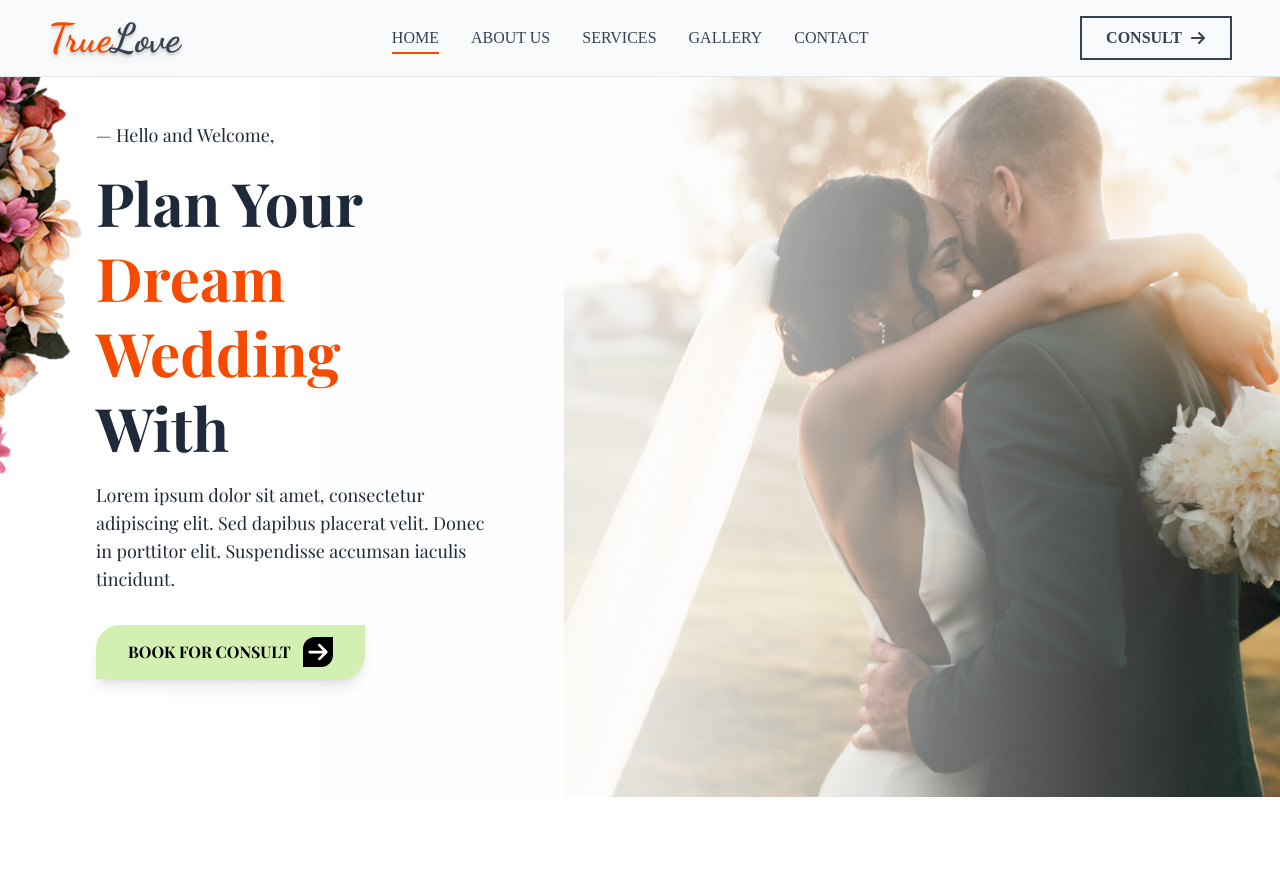
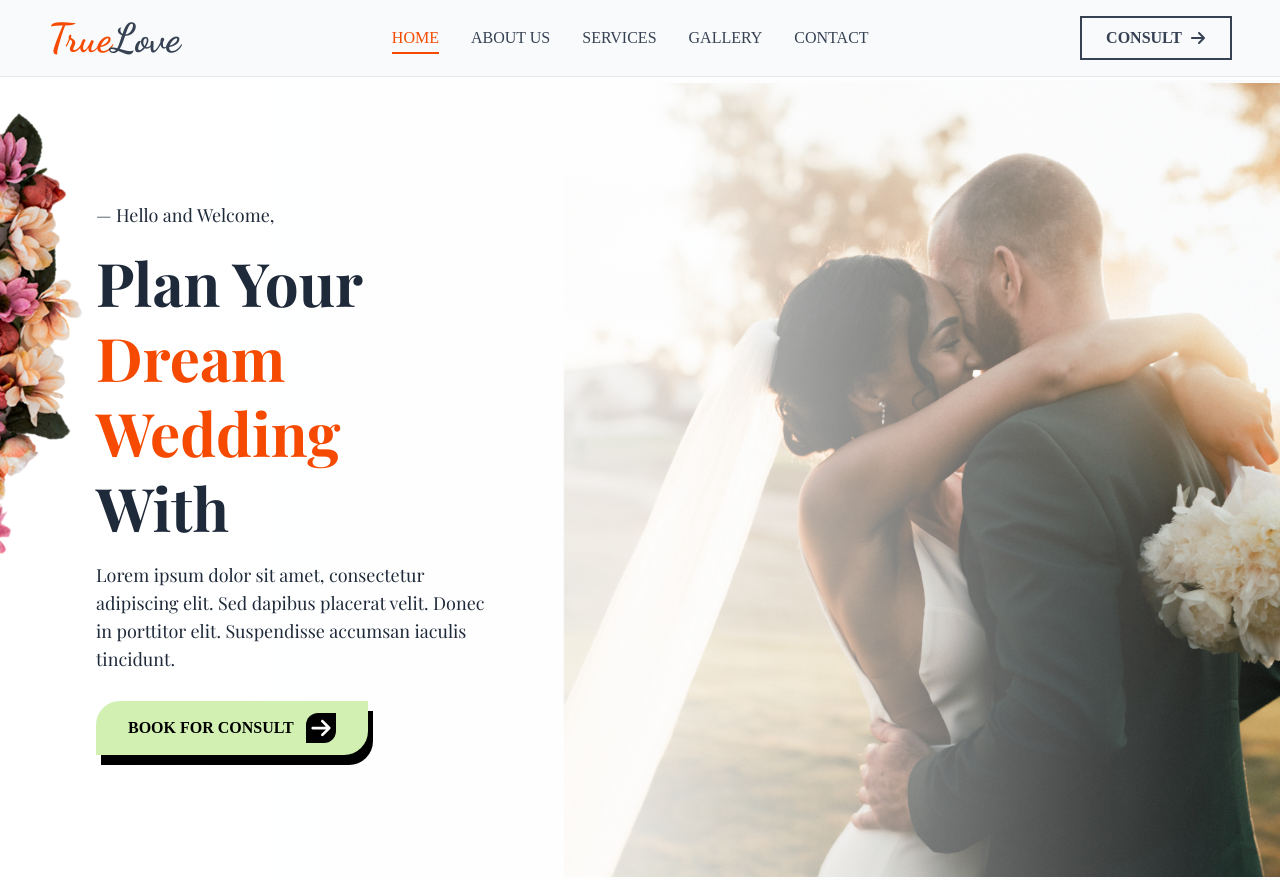
Before and after one commit to DsDigitalz/Wedding-Website, a React (Vite) app: page / in a window 1280 px wide. Before the commit the page ends 800 px from the top, so only its background shows below. Built offline with nearby package versions, Linux system fonts and the light colour scheme; a web font is replaced by a local one.

Commit message:
modified Hero.jsx

```diff
--- a/src/Components/Hero.jsx
+++ b/src/Components/Hero.jsx
@@ -3,9 +3,9 @@ import { FaArrowRight } from "react-icons/fa6"; // Assuming you have react-icons
 
 export default function Hero() {
   return (
-    <section className=" relative flex flex-col lg:flex-row items-center justify-between h-screen bg-gray-50 overflow-hidden">
+    <section className="-z-50 top-20 relative flex flex-col lg:flex-row items-center justify-between h-screen bg-gray-50 overflow-hidden">
       {/* Left Content Area */}
-      <div className="lg:relative absolute top-40 lg:top-0 z-10 w-full lg:w-1/2 p-6 md:p-12 lg:pl-24 lg:py-20 flex flex-col justify-center text-center lg:text-left">
+      <div className="lg:relative absolute top-50 lg:top-0 z-10 w-full lg:w-1/2 p-6 md:p-12 lg:pl-24 lg:py-20 flex flex-col justify-center text-center lg:text-left">
         {/* Decorative Flowers - Left */}
         <div className="absolute -left-5  top-1/2 -translate-y-1/2 lg:top-50 lg:bottom-0 lg:left-0 opacity-80 lg:opacity-100 z-0">
           {/* Replace with your actual flower image or SVG */}
@@ -32,8 +32,8 @@ export default function Hero() {
         {/* Book for Consult Button */}
         <a
           href="#"
-          className="inline-flex items-center justify-center space-x-3 px-8 py-3 bg-[#D1F0B1] text-black font-bold uppercase shadow-lg rounded-tl-3xl rounded-br-3xl
-             transition-all duration-300 transform hover:-translate-y-1 hover:shadow-[5px_10px_0px_0px_rgba(0,0,0,1)] max-w-fit mx-auto lg:mx-0 z-10"
+          className=" navlinks inline-flex items-center justify-center  cursor-pointer space-x-3 px-8 py-3 bg-[#D1F0B1] text-black font-bold uppercase  rounded-tl-3xl rounded-br-3xl
+             transition-all duration-300   transform -translate-y-1 shadow-[5px_10px_0px_0px_rgba(0,0,0,1)] max-w-fit mx-auto lg:mx-0 z-10"
         >
           <span>Book for Consult</span>
           <FaArrowRight className="text-3xl bg-black text-white p-1 rounded-tl-xl rounded-br-xl" />
--- a/src/Components/Navbar.jsx
+++ b/src/Components/Navbar.jsx
@@ -1,17 +1,16 @@
-import { useState } from "react";
+import { useState, useEffect } from "react";
 import { CgClose, CgMenuRight } from "react-icons/cg";
 import { FaArrowRight } from "react-icons/fa6";
-import { motion } from "framer-motion"; // 👈 Import Framer Motion
+import { motion, AnimatePresence } from "framer-motion";
 
 const navLinks = [
-  { name: "Home", href: "#" },
-  { name: "About Us", href: "#" },
-  { name: "Services", href: "#" },
-  { name: "Gallery", href: "#" },
-  { name: "Contact", href: "#" },
+  { name: "Home", href: "#home" },
+  { name: "About Us", href: "#about" },
+  { name: "Services", href: "#services" },
+  { name: "Gallery", href: "#gallery" },
+  { name: "Contact", href: "#contact" },
 ];
 
-// Animation variants for the whole navbar (fade-in/slide-in)
 const navbarVariants = {
   hidden: { opacity: 0, y: -50 },
   visible: { opacity: 1, y: 0, transition: { duration: 0.5 } },
@@ -19,42 +18,66 @@ const navbarVariants = {
 
 export default function Navbar() {
   const [mobileMenuOpen, setMobileMenuOpen] = useState(false);
+  const [activeLink, setActiveLink] = useState("Home");
 
-  const toggleMobileMenu = () => setMobileMenuOpen(!mobileMenuOpen);
+  const toggleMobileMenu = () => setMobileMenuOpen((prev) => !prev);
+
+  const handleLinkClick = (name) => {
+    setActiveLink(name);
+    setMobileMenuOpen(false);
+  };
+
+  useEffect(() => {
+    if (mobileMenuOpen) {
+      document.body.style.overflow = "hidden";
+    } else {
+      document.body.style.overflow = "unset";
+    }
+    return () => {
+      document.body.style.overflow = "unset";
+    };
+  }, [mobileMenuOpen]);
 
   return (
     <motion.nav
-      // 🛑 FIX: Added 'fixed top-0 w-full z-50' to make sure the navbar is always visible and on top.
-      className="fixed top-0 w-full flex items-center justify-between p-4 md:px-12 bg-gray-50 bg-opacity-80 backdrop-filter backdrop-blur-md z-50 border-b border-gray-200"
-      variants={navbarVariants} // 👈 Apply Framer Motion
+      className="navlinks fixed top-0 w-full flex items-center justify-between p-4 md:px-12 bg-gray-50 bg-opacity-80 backdrop-blur-md z-50 border-b border-gray-200"
+      variants={navbarVariants}
       initial="hidden"
       animate="visible"
     >
-      {/* Desktop & Mobile Logo */}
+      {/* Logo and Desktop Navigation (Omitted for brevity) */}
       <div className="logo">
-        <span className="text-2xl md:text-4xl lg:text-[40px] font-bold text-orange-600 text-shadow-lg ">
+        <span className="text-2xl md:text-4xl lg:text-[40px] font-bold text-orange-600">
           True<span className="text-gray-700">Love</span>
         </span>
       </div>
 
-      {/* Desktop Navigation */}
       <div className="hidden lg:flex items-center space-x-8">
         {navLinks.map((link) => (
           <a
             key={link.name}
             href={link.href}
-            className="links text-gray-700 hover:text-orange-600 transition-colors duration-300 relative group uppercase font-medium"
+            onClick={() => handleLinkClick(link.name)}
+            className={`navlinks relative uppercase font-medium transition-colors duration-300 ${
+              activeLink === link.name
+                ? "text-orange-600"
+                : "text-gray-700 hover:text-orange-600"
+            }`}
           >
             {link.name}
-            {/* Active Link Indicator (Simplified styling for clarity) */}
-            {link.name === "Home" && (
-              <span className="absolute left-0 right-0 bottom-[-4px] h-[2px] bg-orange-600" />
+            {activeLink === link.name && (
+              <motion.span
+                layoutId="active-nav-indicator"
+                className="absolute left-0 right-0 bottom-[-4px] h-[2px] bg-orange-600"
+                initial={{ opacity: 0 }}
+                animate={{ opacity: 1 }}
+                transition={{ duration: 0.2 }}
+              />
             )}
           </a>
         ))}
       </div>
 
-      {/* Desktop Consult Button */}
       <a
         href="#"
         className="navlinks hidden lg:flex items-center space-x-2 px-6 py-2 border-2 border-gray-700 text-gray-700 font-bold uppercase hover:bg-gray-700 hover:text-white transition-colors duration-300"
@@ -63,10 +86,8 @@ export default function Navbar() {
         <FaArrowRight />
       </a>
 
-      {/* Mobile Menu Button */}
+      {/* Mobile Menu Button (Omitted for brevity) */}
       <div className="lg:hidden z-50">
-        {" "}
-        {/* Ensure button is on top */}
         <button onClick={toggleMobileMenu} className="text-gray-700">
           {mobileMenuOpen ? (
             <CgClose className="h-8 w-8" />
@@ -76,14 +97,14 @@ export default function Navbar() {
         </button>
       </div>
 
-      {/* Mobile Menu (Using Framer Motion conditionally) */}
+      {/* Mobile Menu with AnimatePresence */}
+      <AnimatePresence>
         {mobileMenuOpen && (
           <motion.div
-          // 🛑 FIX: Use fixed positioning for the full-screen menu overlay
-          className="fixed top-[68px] w-50 p-4 bg-gray-50  lg:hidden"
-          initial={{ opacity: 0, x: "100%" }} // Start off-screen to the right
-          animate={{ opacity: 1, x: 0 }} // Slide in
-          exit={{ opacity: 0, x: "100%" }} // Slide out (requires AnimatePresence in parent)
+            className="fixed inset-0 top-[68px] w-full p-4 bg-gray-50/95 backdrop-blur-sm z-[99] lg:hidden overflow-y-auto h-115"
+            initial={{ opacity: 0, x: "100%" }}
+            animate={{ opacity: 1, x: 0 }}
+            exit={{ opacity: 0, x: "100%" }}
             transition={{ duration: 0.3 }}
           >
             <ul className="flex flex-col space-y-6 mt-4">
@@ -91,18 +112,22 @@ export default function Navbar() {
                 <li key={link.name}>
                   <a
                     href={link.href}
-                  onClick={toggleMobileMenu}
-                  className="block text-2xl font-semibold text-gray-700 hover:text-orange-600 transition-colors duration-300 py-2 border-b border-gray-100 uppercase"
+                    onClick={() => handleLinkClick(link.name)}
+                    // ✅ CHANGE: Reduced font size from text-2xl to text-xl for mobile menu
+                    className={`block text-xl font-medium transition-colors duration-300 py- border-b border-gray-100 uppercase ${
+                      activeLink === link.name
+                        ? "text-orange-600"
+                        : "text-gray-700 hover:text-orange-600"
+                    }`}
                   >
                     {link.name}
                   </a>
                 </li>
               ))}
               <li>
-              {/* Mobile Consult Button */}
                 <a
                   href="#"
-                className="navlinks mt-8 flex items-center space-x-2 px-6 py-3 border-2 border-gray-700 text-gray-700 font-bold uppercase hover:bg-gray-700 hover:text-white transition-colors duration-300 justify-center"
+                  className="mt-8 flex items-center space-x-2 px-6 py-3 border-2 border-gray-700 text-gray-700 font-bold uppercase hover:bg-gray-700 hover:text-white transition-colors duration-300 justify-center"
                 >
                   <span>Consult</span>
                   <FaArrowRight />
@@ -111,6 +136,7 @@ export default function Navbar() {
             </ul>
           </motion.div>
         )}
+      </AnimatePresence>
     </motion.nav>
   );
 }
```
Lines whose indentation alone changed are shown as unchanged.
